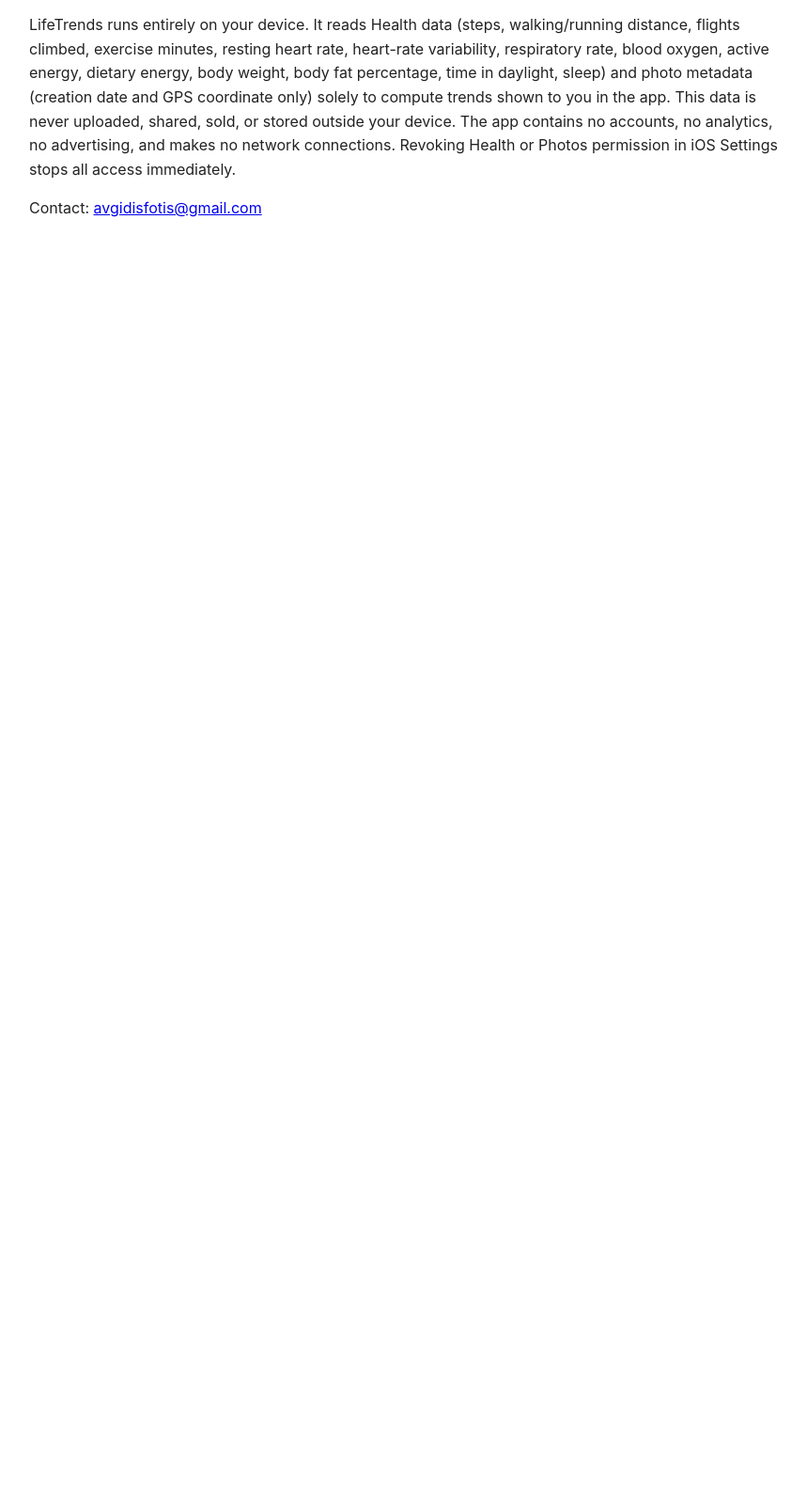
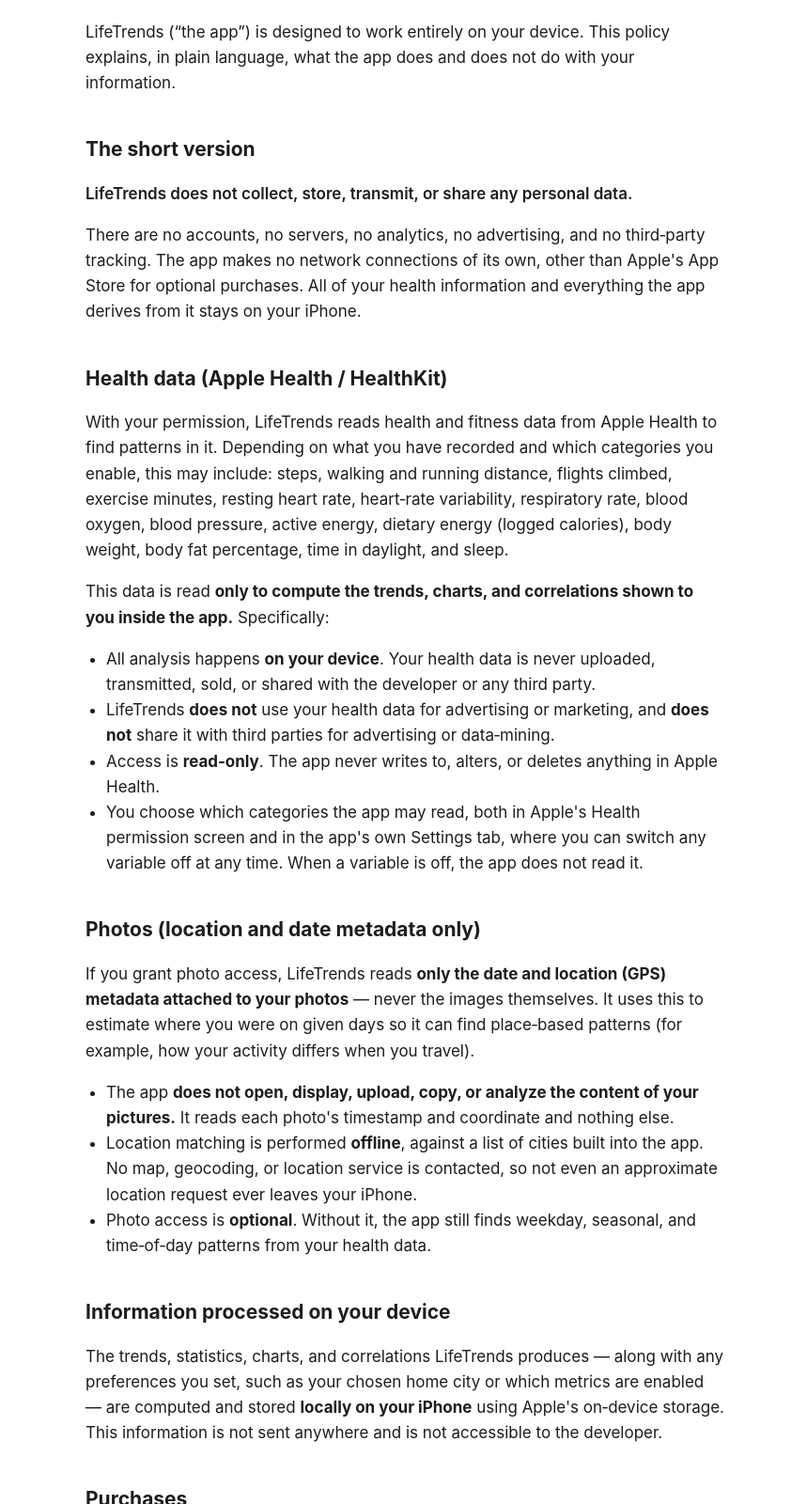
Before and after one commit to fotis-avg/LifeTrends, a plain HTML site: page index.html in a window 1280 px wide. Shown: the part 121-1721 px from the top of the page at 94% size, without its empty margins (209-1068 px from the left). Before the commit the page ends 800 px from the top, so only its background shows below. Drawn offline with Linux system fonts and the light colour scheme.

Commit message:
Update index.html

```diff
--- a/index.html
+++ b/index.html
@@ -1,42 +1,136 @@
+<!DOCTYPE html>
 <html lang="en">
 <head>
-    <meta charset="UTF-8">
-    <meta name="viewport" content="width=device-width, initial-scale=1.0">
-    <title>LifeTrends Privacy Policy</title>
-    <style>
-        body {
-            max-width: 800px;
-            margin: 60px auto;
-            padding: 0 20px;
-            font-family: -apple-system, BlinkMacSystemFont, "Segoe UI", Roboto, Helvetica, Arial, sans-serif;
-            line-height: 1.6;
-            color: #222;
-            background: #fff;
-        }
-
-        h1 {
-            margin-bottom: 1.5rem;
-        }
-    </style>
+<meta charset="utf-8">
+<meta name="viewport" content="width=device-width, initial-scale=1">
+<title>Privacy Policy — LifeTrends</title>
+<style>
+  :root { color-scheme: light dark; }
+  body {
+    font: 17px/1.6 -apple-system, BlinkMacSystemFont, "Segoe UI", sans-serif;
+    max-width: 680px; margin: 0 auto; padding: 40px 24px 96px;
+    color: #1d1d1f; background: #fff;
+  }
+  @media (prefers-color-scheme: dark) {
+    body { color: #f5f5f7; background: #000; }
+    a { color: #2997ff; }
+  }
+  h1 { font-size: 32px; line-height: 1.2; margin: 0 0 4px; }
+  h2 { font-size: 21px; margin: 40px 0 8px; }
+  .date { color: #86868b; margin: 0 0 32px; }
+  .lead { font-weight: 600; }
+  ul { padding-left: 22px; }
+  a { color: #0071e3; }
+</style>
 </head>
 <body>
+  <h1>Privacy Policy for LifeTrends</h1>
+  <p class="date">Effective date: 6 July 2026</p>
 
-<h1>LifeTrends Privacy Policy</h1>
+  <p>LifeTrends (“the app”) is designed to work entirely on your device. This
+  policy explains, in plain language, what the app does and does not do with
+  your information.</p>
 
-<p>
-LifeTrends runs entirely on your device. It reads Health data (steps, walking/running distance,
-flights climbed, exercise minutes, resting heart rate, heart-rate variability, respiratory rate,
-blood oxygen, active energy, dietary energy, body weight, body fat percentage, time in daylight,
-sleep) and photo metadata (creation date and GPS coordinate only) solely to compute trends shown
-to you in the app. This data is never uploaded, shared, sold, or stored outside your device.
-The app contains no accounts, no analytics, no advertising, and makes no network connections.
-Revoking Health or Photos permission in iOS Settings stops all access immediately.
-</p>
+  <h2>The short version</h2>
+  <p class="lead">LifeTrends does not collect, store, transmit, or share any
+  personal data.</p>
+  <p>There are no accounts, no servers, no analytics, no advertising, and no
+  third‑party tracking. The app makes no network connections of its own, other
+  than Apple's App Store for optional purchases. All of your health information
+  and everything the app derives from it stays on your iPhone.</p>
 
-<p>
-Contact:
-<a href="mailto:avgidisfotis@gmail.com">avgidisfotis@gmail.com</a>
-</p>
+  <h2>Health data (Apple Health / HealthKit)</h2>
+  <p>With your permission, LifeTrends reads health and fitness data from Apple
+  Health to find patterns in it. Depending on what you have recorded and which
+  categories you enable, this may include: steps, walking and running distance,
+  flights climbed, exercise minutes, resting heart rate, heart‑rate variability,
+  respiratory rate, blood oxygen, blood pressure, active energy, dietary energy
+  (logged calories), body weight, body fat percentage, time in daylight, and
+  sleep.</p>
+  <p>This data is read <strong>only to compute the trends, charts, and
+  correlations shown to you inside the app.</strong> Specifically:</p>
+  <ul>
+    <li>All analysis happens <strong>on your device</strong>. Your health data
+    is never uploaded, transmitted, sold, or shared with the developer or any
+    third party.</li>
+    <li>LifeTrends <strong>does not</strong> use your health data for advertising
+    or marketing, and <strong>does not</strong> share it with third parties for
+    advertising or data‑mining.</li>
+    <li>Access is <strong>read‑only</strong>. The app never writes to, alters, or
+    deletes anything in Apple Health.</li>
+    <li>You choose which categories the app may read, both in Apple's Health
+    permission screen and in the app's own Settings tab, where you can switch any
+    variable off at any time. When a variable is off, the app does not read
+    it.</li>
+  </ul>
 
+  <h2>Photos (location and date metadata only)</h2>
+  <p>If you grant photo access, LifeTrends reads <strong>only the date and
+  location (GPS) metadata attached to your photos</strong> — never the images
+  themselves. It uses this to estimate where you were on given days so it can
+  find place‑based patterns (for example, how your activity differs when you
+  travel).</p>
+  <ul>
+    <li>The app <strong>does not open, display, upload, copy, or analyze the
+    content of your pictures.</strong> It reads each photo's timestamp and
+    coordinate and nothing else.</li>
+    <li>Location matching is performed <strong>offline</strong>, against a list of
+    cities built into the app. No map, geocoding, or location service is
+    contacted, so not even an approximate location request ever leaves your
+    iPhone.</li>
+    <li>Photo access is <strong>optional</strong>. Without it, the app still finds
+    weekday, seasonal, and time‑of‑day patterns from your health data.</li>
+  </ul>
+
+  <h2>Information processed on your device</h2>
+  <p>The trends, statistics, charts, and correlations LifeTrends produces — along
+  with any preferences you set, such as your chosen home city or which metrics
+  are enabled — are computed and stored <strong>locally on your iPhone</strong>
+  using Apple's on‑device storage. This information is not sent anywhere and is
+  not accessible to the developer.</p>
+
+  <h2>Purchases</h2>
+  <p>LifeTrends offers an optional one‑time in‑app purchase (“LifeTrends Pro”)
+  that unlocks the Statistics tab and analysis of Health history older than two
+  years. Purchases are processed entirely by Apple through the App Store. The app
+  does not receive, store, or process your payment details. Apple's handling of
+  your purchase is governed by Apple's own privacy policy.</p>
+
+  <h2>Analytics, advertising, and tracking</h2>
+  <p>The app contains <strong>no analytics, no advertising, and no
+  tracking</strong> of any kind. It does not use the Advertising Identifier
+  (IDFA), does not employ any third‑party SDKs, and does not follow you across
+  other apps or websites.</p>
+
+  <h2>Data retention and deletion</h2>
+  <p>Because all data is stored only on your device, you are always in control of
+  it:</p>
+  <ul>
+    <li>Turn off any health category in the app's Settings, or revoke Health or
+    Photos access at any time in the iOS Settings app; the app immediately stops
+    reading that data.</li>
+    <li>Deleting the app from your iPhone permanently removes all of the data it
+    created, including your preferences and any locally stored results.</li>
+  </ul>
+  <p>The developer holds no copy of your data and therefore cannot access,
+  restore, or delete it on your behalf.</p>
+
+  <h2>Not a medical device</h2>
+  <p>LifeTrends is intended for personal reflection and interest only. It shows
+  patterns in your own recorded data and is <strong>not a medical device</strong>,
+  and does not provide medical advice, diagnosis, or treatment. Always consult a
+  qualified health professional about your health.</p>
+
+  <h2>Children's privacy</h2>
+  <p>LifeTrends does not collect any personal information from anyone, including
+  children.</p>
+
+  <h2>Changes to this policy</h2>
+  <p>If this policy changes, the updated version will be posted at this same
+  address with a revised effective date.</p>
+
+  <h2>Contact</h2>
+  <p>If you have any questions about this privacy policy, please contact:</p>
+  <p><strong><a href="mailto:fotisavgidis@gmail.com">fotisavgidis@gmail.com</a></strong></p>
 </body>
 </html>
```
